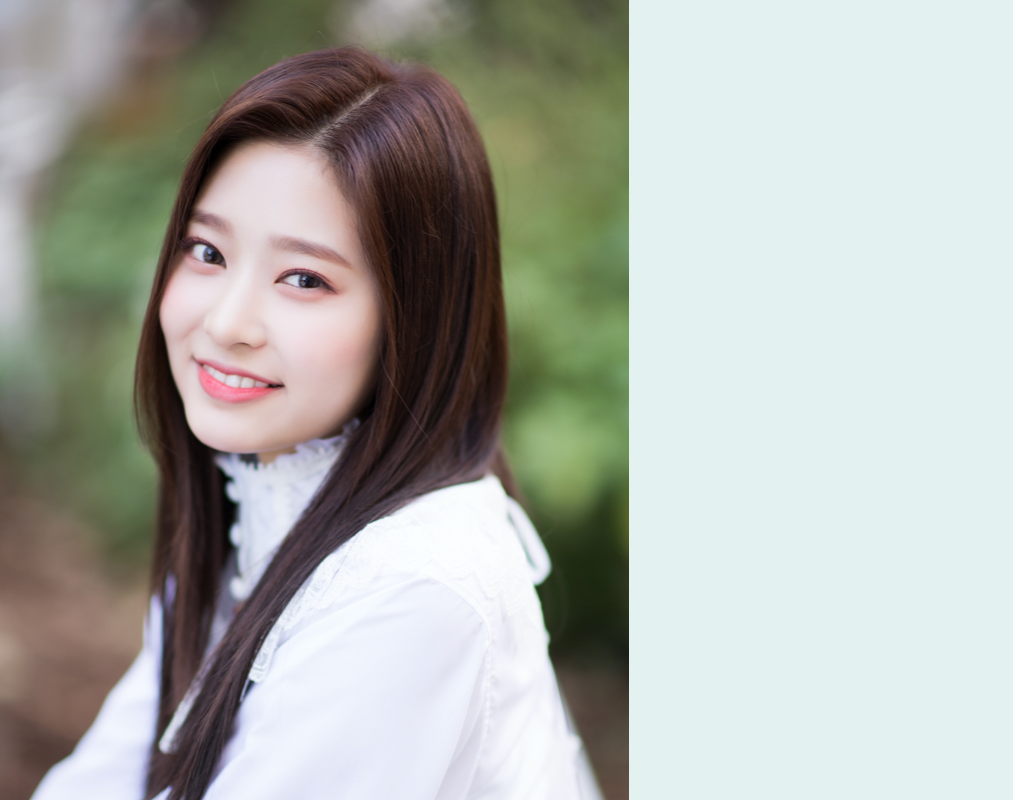
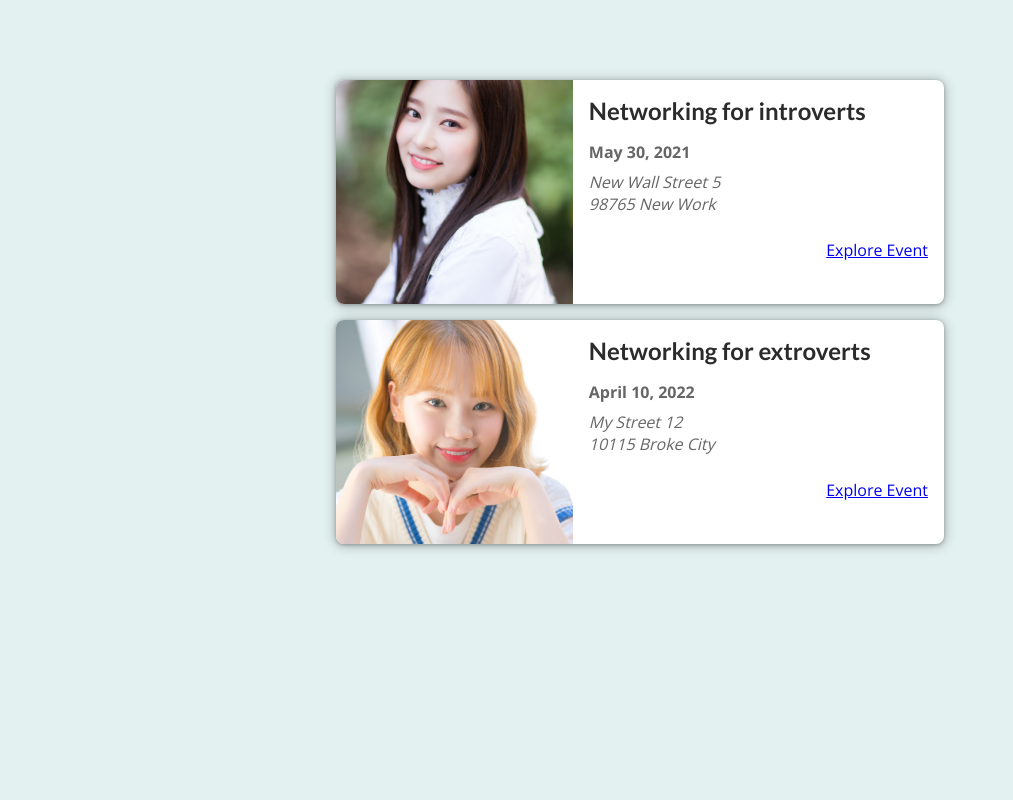
Before and after one commit to qkrwlgh91/nextjs-study, a Next.js app: page / in a window 1280 px wide. Shown: the top 800 px of the page, without its empty margins (0-1013 px from the left). Built offline with nearby package versions, Linux system fonts and the light colour scheme.

Commit message:
75. Styling Components In Next.js Projects

```diff
--- a/components/events/event-item.js
+++ b/components/events/event-item.js
@@ -1,4 +1,6 @@
 import Link from 'next/link';
+
+import classes from './event-item.module.css';
 
 function EventItem(props) {
     const { title, image, date, location, id } = props;
@@ -13,19 +15,19 @@
     const exploreLink = `/events/${id}`;
 
     return (
-        <li>
+        <li className={classes.item}>
             <img src={'/' + image} alt={title} />
-            <div>
-                <div>
+            <div className={classes.content}>
+                <div className={classes.summary}>
                     <h2>{title}</h2>
-                    <div>
+                    <div className={classes.date}>
                         <time>{humanReadableDate}</time>
                     </div>
-                    <div>
+                    <div className={classes.address}>
                         <address>{formattedAddress}</address>
                     </div>
                 </div>
-                <div>
+                <div className={classes.actions}>
                     <Link href={exploreLink}>Explore Event</Link>
                 </div>
             </div>
--- /dev/null
+++ b/components/events/event-item.module.css
@@ -0,0 +1,103 @@
+.item {
+    box-shadow: 0 1px 4px rgba(0, 0, 0, 0.3), 0 1px 12px 2px rgba(0, 0, 0, 0.2);
+    border-radius: 8px;
+    overflow: hidden;
+    background-color: white;
+    margin: 1rem;
+    display: flex;
+    flex-direction: column;
+    gap: 1rem;
+  }
+
+  .item img {
+    width: 100%;
+    object-fit: cover;
+    height: 10rem;
+  }
+
+  .content {
+    width: 100%;
+    padding: 0 1rem;
+    text-align: center;
+  }
+
+  .content h2 {
+    margin: 0.5rem 0;
+  }
+
+  .date,
+  .address {
+    display: flex;
+    gap: 0.5rem;
+    align-items: center;
+  }
+
+  .date svg,
+  .address svg {
+    width: 1.25rem;
+    height: 1.25rem;
+    color: #666666;
+  }
+
+  .content time {
+    color: #666666;
+    font-weight: bold;
+  }
+
+  .content address {
+    margin: 0.5rem 0;
+    color: #666666;
+    white-space: pre;
+  }
+
+  .actions {
+    display: flex;
+    flex-direction: column;
+    padding: 1rem;
+  }
+
+  .actions a {
+    display: block;
+  }
+
+  .actions a span {
+    vertical-align: middle;
+  }
+
+  .icon {
+    margin-left: 0.5rem;
+    display: inline-flex;
+    justify-content: center;
+    align-items: center;
+  }
+
+  .icon svg {
+    width: 1.25rem;
+    height: 1.25rem;
+  }
+
+  @media (min-width: 768px) {
+    .item {
+      flex-direction: row;
+    }
+
+    .item img {
+      width: 40%;
+      height: 14rem;
+    }
+
+    .content {
+      width: 60%;
+      padding: 0;
+      text-align: left;
+    }
+
+    .content h2 {
+      margin: 1rem 0;
+    }
+
+    .actions {
+      flex-direction: row;
+      justify-content: flex-end;
+    }
+  }
--- a/components/events/event-list.js
+++ b/components/events/event-list.js
@@ -1,10 +1,12 @@
 import EventItem from './event-item';
+
+import classes from './event-list.module.css';
 
 function EventList(props) {
     const { items } = props;
 
     return (
-        <ul>
+        <ul className={classes.list}>
             {items.map(event =>
                 <EventItem
                     key={event.id}
--- /dev/null
+++ b/components/events/event-list.module.css
@@ -0,0 +1,5 @@
+.list {
+    width: 90%;
+    max-width: 40rem;
+    margin: 5rem auto;
+  }
```
